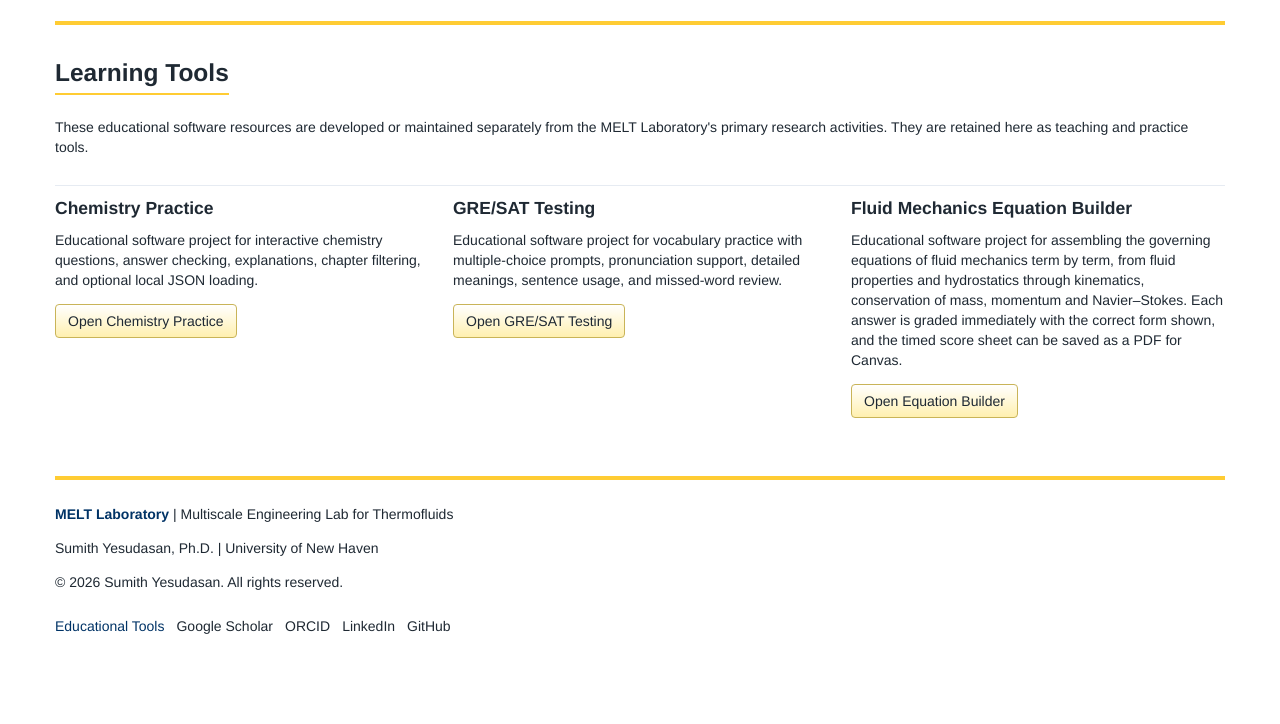
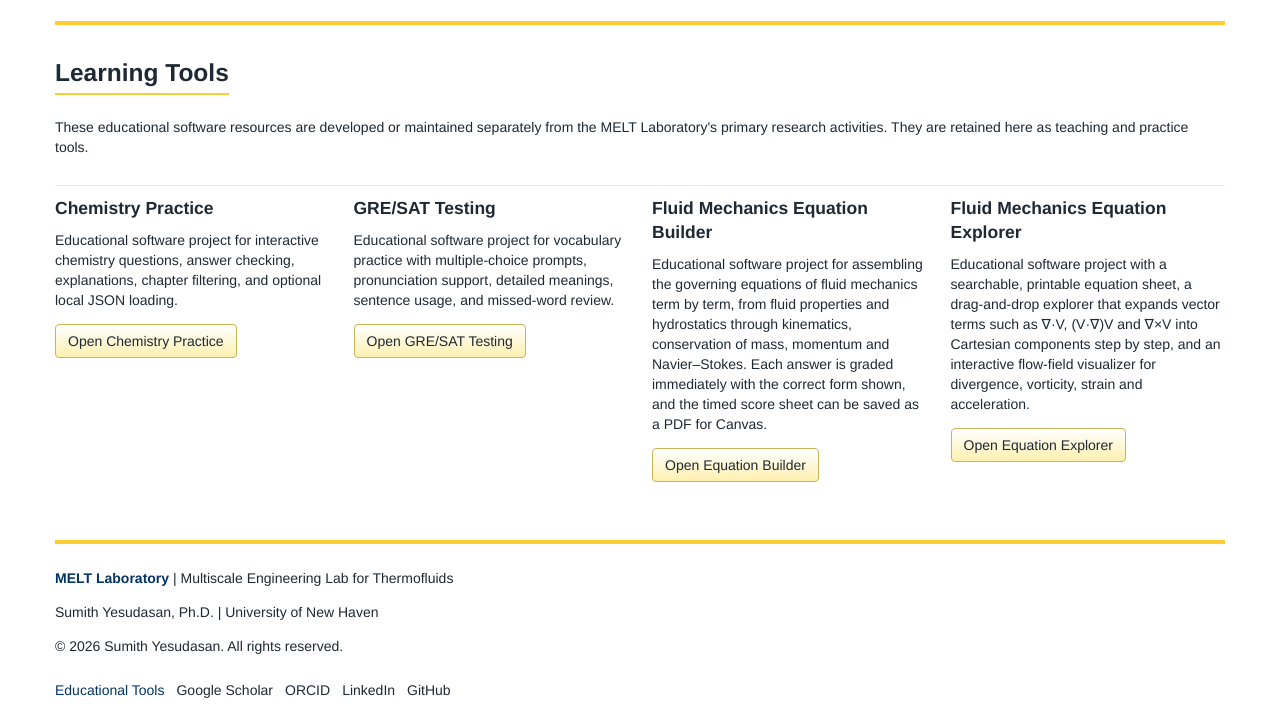
Before and after one commit to ydsumith/melt-lab, a plain HTML site: page miscellaneous.html in a window 1280 px wide. Shown: the part 183-907 px from the top of the page. Before the commit the page ends 843 px from the top, so only its background shows below. Drawn offline with Linux system fonts and the light colour scheme.

Commit message:
Add Fluid Mechanics Equation Explorer section

```diff
--- a/miscellaneous.html
+++ b/miscellaneous.html
@@ -39,6 +39,8 @@
     <a class="primary-button" href="GRESATtesting.html">Open GRE/SAT Testing</a></article>
 <article class="tool-card"><h3>Fluid Mechanics Equation Builder</h3><p>Educational software project for assembling the governing equations of fluid mechanics term by term, from fluid properties and hydrostatics through kinematics, conservation of mass, momentum and Navier–Stokes. Each answer is graded immediately with the correct form shown, and the timed score sheet can be saved as a PDF for Canvas.</p>
   <a class="primary-button" href="fluidequations.html">Open Equation Builder</a></article>
+  <article class="tool-card"><h3>Fluid Mechanics Equation Explorer</h3><p>Educational software project with a searchable, printable equation sheet, a drag-and-drop explorer that expands vector terms such as ∇·V, (V·∇)V and ∇×V into Cartesian components step by step, and an interactive flow-field visualizer for divergence, vorticity, strain and acceleration.</p>
+  <a class="primary-button" href="fluidexplorer.html">Open Equation Explorer</a></article>
 
 </div></section></main>
 <footer class="site-footer">
```
